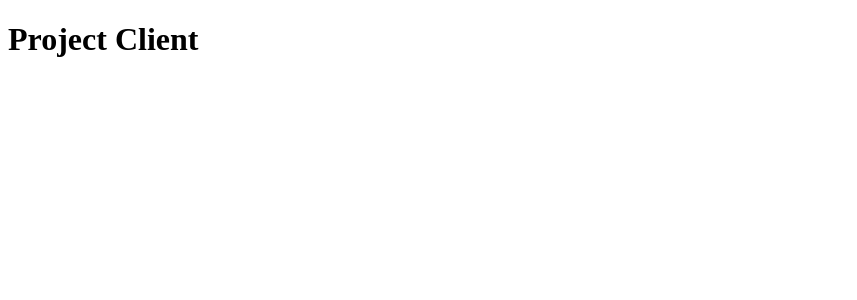
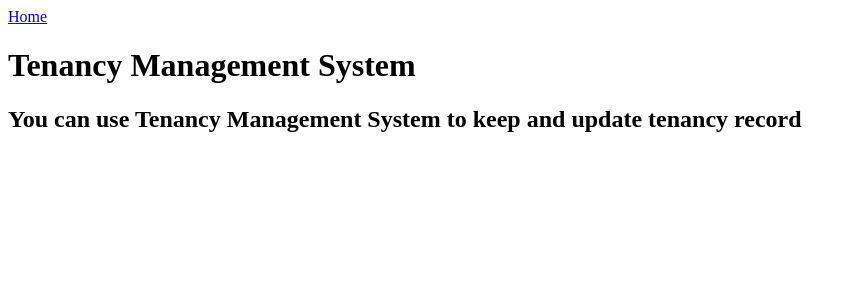
Before and after one commit to Rowanne-H/tenancy-management, a React (Create React App) app in the folder client/: page / in a window 1280 px wide. Shown: the top 300 px of the page, without its empty margins (0-857 px from the left). Built offline with nearby package versions, Linux system fonts and the light colour scheme.

Commit message:
add NavBar and Home components to App

```diff
--- a/client/src/components/App.js
+++ b/client/src/components/App.js
@@ -1,8 +1,22 @@
 import React, { useEffect, useState } from "react";
-import { Switch, Route } from "react-router-dom";
+import { BrowserRouter as Router, Route, Switch } from 'react-router-dom';
+import Home from './Home';
+import NavBar from './NavBar';
+
 
 function App() {
-  return <h1>Project Client</h1>;
+  return (
+    <Router>
+      <div className="App">
+        <NavBar />
+        <Switch>
+          <Route exact path="/">
+            <Home />
+          </Route>
+        </Switch>
+      </div>
+    </Router>
+  )
 }
 
 export default App;
--- a/client/src/components/Home.js
+++ b/client/src/components/Home.js
@@ -0,0 +1,12 @@
+import React from 'react';
+
+function Home() {
+    return (
+        <div id="description">
+            <h1>Tenancy Management System</h1>
+            <h2>You can use Tenancy Management System to keep and update tenancy record</h2>
+        </div>
+    )
+}
+
+export default Home;
--- a/client/src/components/NavBar.js
+++ b/client/src/components/NavBar.js
@@ -0,0 +1,12 @@
+import React from "react";
+import { NavLink } from "react-router-dom";
+
+function Navbar() {
+    return (
+        <nav>
+            <NavLink className="navbar" to="/" exact>Home</NavLink>
+        </nav>
+    )
+}
+
+export default Navbar;
```
Also changed, not shown: client/src/components/Users.js (added).
